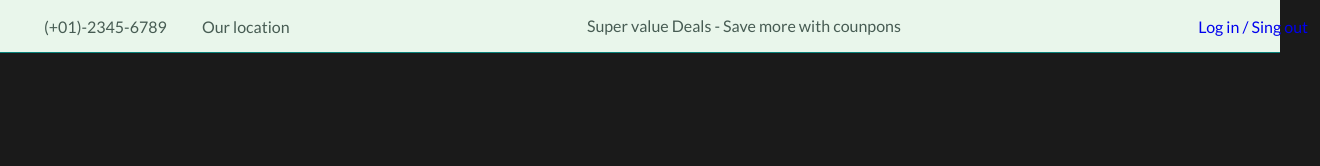
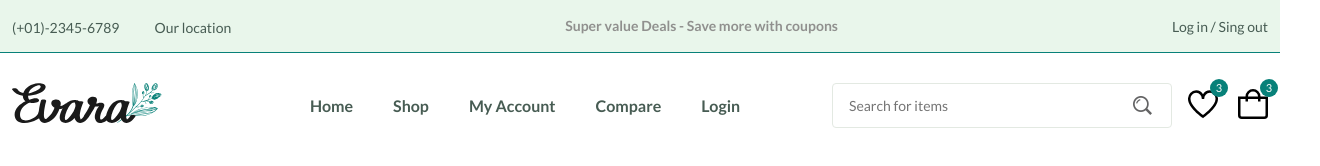
Before and after one commit to andresalvarezb/ecommerceWebsite, a plain HTML site: page index.html in a window 1280 px wide. Shown: the whole page, 1320 px wide, since content can reach past the window. Drawn offline with Linux system fonts and the light colour scheme.

Commit message:
feat: :sparkles: Ends with header section
create the structure and styles of header section

```diff
--- a/assets/css/styles.css
+++ b/assets/css/styles.css
@@ -13,7 +13,7 @@
   --title-color: hsl(0, 0%, 13%);
   --text-color: hsl(154, 13%, 32%);
   --text-color-light: hsl(60, 1%, 56%);
-  --body-color: hsl(0, 0%, 10%);
+  --body-color: hsl(0, 0%, 100%);
   --container-color: hsl(0, 0%, 93%);
   --border-color: hsl(129, 36%, 85%);
   --border-color-alt: hsl(113, 15%, 90%);
@@ -79,13 +79,16 @@ body {
   background-color: var(--body-color);
 }
 
-h1,h2,h3,h4 {
+h1,
+h2,
+h3,
+h4 {
   font-family: var(--second-font);
   color: var(--title-color);
   font-weight: var(--weight-600);
 }
 
-ul{
+ul {
   list-style: none;
 }
 
@@ -102,18 +105,27 @@ img {
 }
 
 button,
-textarea, input {
+textarea,
+input {
   background-color: transparent;
   border: none;
   outline: none;
 }
+
 /*=============== REUSABLE CSS CLASSES ===============*/
 .container {
-  min-width: 1320px;
+  max-width: 1320px;
   margin-inline: auto;
   padding-inline: 0.75rem;
 }
 
+.form__input {
+  border: 1px solid var(--border-color-alt);
+  padding-inline: 1rem;
+  height: 45px;
+  border-radius: 0.25rem;
+  font-size: var(--small-font-size);
+}
 /*=============== HEADER & NAV ===============*/
 .header__top {
   background-color: var(--first-color-alt);
@@ -121,22 +133,123 @@ textarea, input {
   padding-block: 0.875rem;
 }
 
-.header__container{
+.header__container {
   display: flex;
   justify-content: space-between;
   align-items: center;
 }
 
-.header__contact span:nth-child(2){
-  margin-left: 2rem;
-}
-.header__contact span,
-.header__alert-news,
-.header__top-action  {
+.header__contact span:nth-child(2) {
   margin-left: 2rem;
 }
 
+.header__contact span,
+.header__alert-news,
+.header__top-action {
+  font-size: var(--small-font-size);
+}
+
+.header__alert-news {
+  color: var(--text-color-light);
+  font-weight: var(--weight-600);
+}
+
+.header__top-action{
+  color: var(--text-color);
+}
+
+.nav,
+.nav__menu,
+.nav__list,
+.header__user-actions {
+  display: flex;
+  align-items: center;
+}
+
+.nav {
+  height: calc(var(--header-height) + 2.5rem);
+  justify-content: space-between;
+  column-gap: 1rem;
+}
+
+
+.nav__logo-img {
+  width: 150px;
+}
+
+.nav__menu {
+  width: 100%;
+  margin-inline-start: 2.5rem;
+}
+
+.nav__list {
+  gap: 2.5rem;
+  margin: auto;
+}
+
+.nav__link{
+  color: var(--text-color);
+  font-weight: var(--weight-700);
+  transition: all 0.2s var(--transition);
+}
+
+.header__search {
+  width: 340px;
+  position: relative;
+}
+
+.header__search .form__input {
+  width: 100%;
+}
+
+.search__btn {
+  position: absolute;
+  top: 24%;
+  right: 1.25rem;
+  cursor: pointer;
+}
+
+.header__user-actions{
+  gap: 1.25rem;
+}
+
+.header__action-btn{
+  position:relative;
+}
+
+.header__action-btn img{
+  width: 30px;
+}
+
+.header__action-btn .count{
+  position: absolute;
+  top: -0.625rem;
+  right: -0.625rem;
+  background-color: var(--first-color);
+  color: var(--body-color);
+  height: 18px;
+  width: 18px;
+  line-height: 18px;
+  border-radius: 50%;
+  text-align: center;
+  font-size: var(--tiny-font-size);
+}
+
+
+
+
+
+
+
+
+
+
+
 /* Active link */
+.active-link,
+.nav__link:hover{
+  color: var(--first-color);
+}
 
 /*=============== HOME ===============*/
 
@@ -186,22 +299,16 @@ textarea, input {
 
 /*=============== BREAKPOINTS ===============*/
 /* For large devices */
-@media screen and (max-width: 1400px) {
-}
+@media screen and (max-width: 1400px) {}
 
-@media screen and (max-width: 1200px) {
-}
+@media screen and (max-width: 1200px) {}
 
 /* For medium devices */
-@media screen and (max-width: 992px) {
-}
+@media screen and (max-width: 992px) {}
 
-@media screen and (max-width: 768px) {
-}
+@media screen and (max-width: 768px) {}
 
 /* For small devices */
-@media screen and (max-width: 576px) {
-}
+@media screen and (max-width: 576px) {}
 
-@media screen and (max-width: 350px) {
-}
+@media screen and (max-width: 350px) {}
--- a/index.html
+++ b/index.html
@@ -1,5 +1,6 @@
 <!DOCTYPE html>
 <html lang="en">
+
 <head>
 	<meta charset="UTF-8" />
 	<meta name="viewport" content="width=device-width, initial-scale=1.0" />
@@ -13,8 +14,9 @@
 	<!--=============== CSS ===============-->
 	<link rel="stylesheet" href="assets/css/styles.css" />
 
-    <title>Ecommerce Website</title>
+	<title>E-commerce Website</title>
 </head>
+
 <body>
 	<header class="header">
 		<div class="header__top">
@@ -23,10 +25,40 @@
 					<span>(+01)-2345-6789</span>
 					<span>Our location</span>
 				</div>
-          <p class="header__alert-news">Super value Deals - Save more with counpons</p>
+				<p class="header__alert-news">Super value Deals - Save more with coupons</p>
 				<a href="login-register.html" class="header__top-action">Log in / Sing out</a>
 			</div>
 		</div>
+		<nav class="nav container">
+			<a href="index.html" class="nav__logo">
+				<img src="assets/img/logo.svg" alt="Logo" class="nav__logo-img">
+			</a>
+			<div class="nav__menu" id="nav-menu">
+				<ul class="nav__list">
+					<li class="nav__item"><a href="index.html" class="nav__link">Home</a></li>
+					<li class="nav__item"><a href="shop.html" class="nav__link">Shop</a></li>
+					<li class="nav__item"><a href="accounts.html" class="nav__link">My Account</a></li>
+					<li class="nav__item"><a href="compare.html" class="nav__link">Compare</a></li>
+					<li class="nav__item"><a href="login-register.html" class="nav__link">Login</a></li>
+				</ul>
+				<div class="header__search">
+					<input type="text" placeholder="Search for items" class="form__input">
+					<button class="search__btn">
+						<img src="assets/img/search.png" alt="search button">
+					</button>
+				</div>
+			</div>
+			<div class="header__user-actions">
+				<a href="wishlist.html" class="header__action-btn">
+					<img src="assets/img/icon-heart.svg" alt="icon heart">
+					<span class="count">3</span>
+				</a>
+				<a href="cart.html" class="header__action-btn">
+					<img src="assets/img/icon-cart.svg" alt="icon cart">
+					<span class="count">3</span>
+				</a>
+			</div>
+		</nav>
 	</header>
 
 	<!--=============== MAIN ===============-->
@@ -62,4 +94,5 @@
 	<!--=============== MAIN JS ===============-->
 	<script src=""></script>
 </body>
+
 </html>
```
Lines whose indentation alone changed are shown as unchanged.
